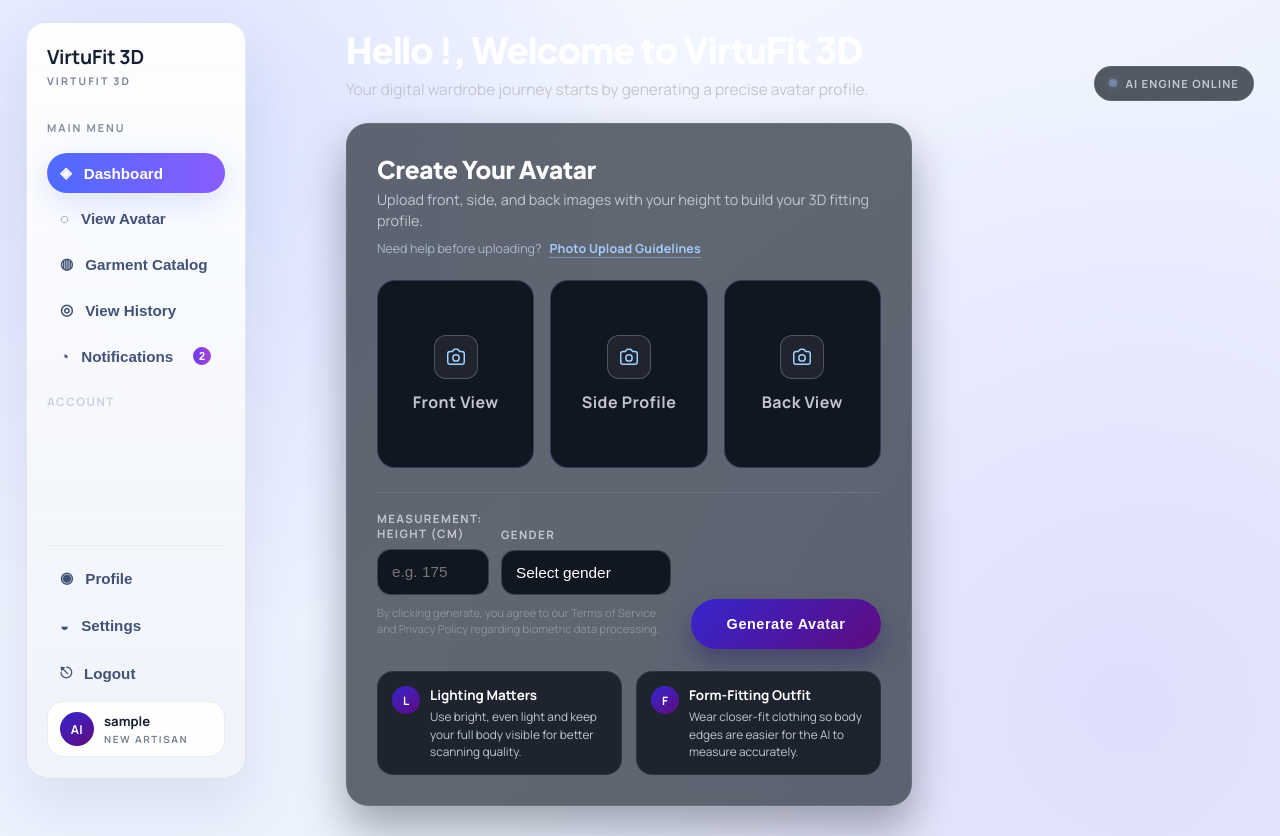
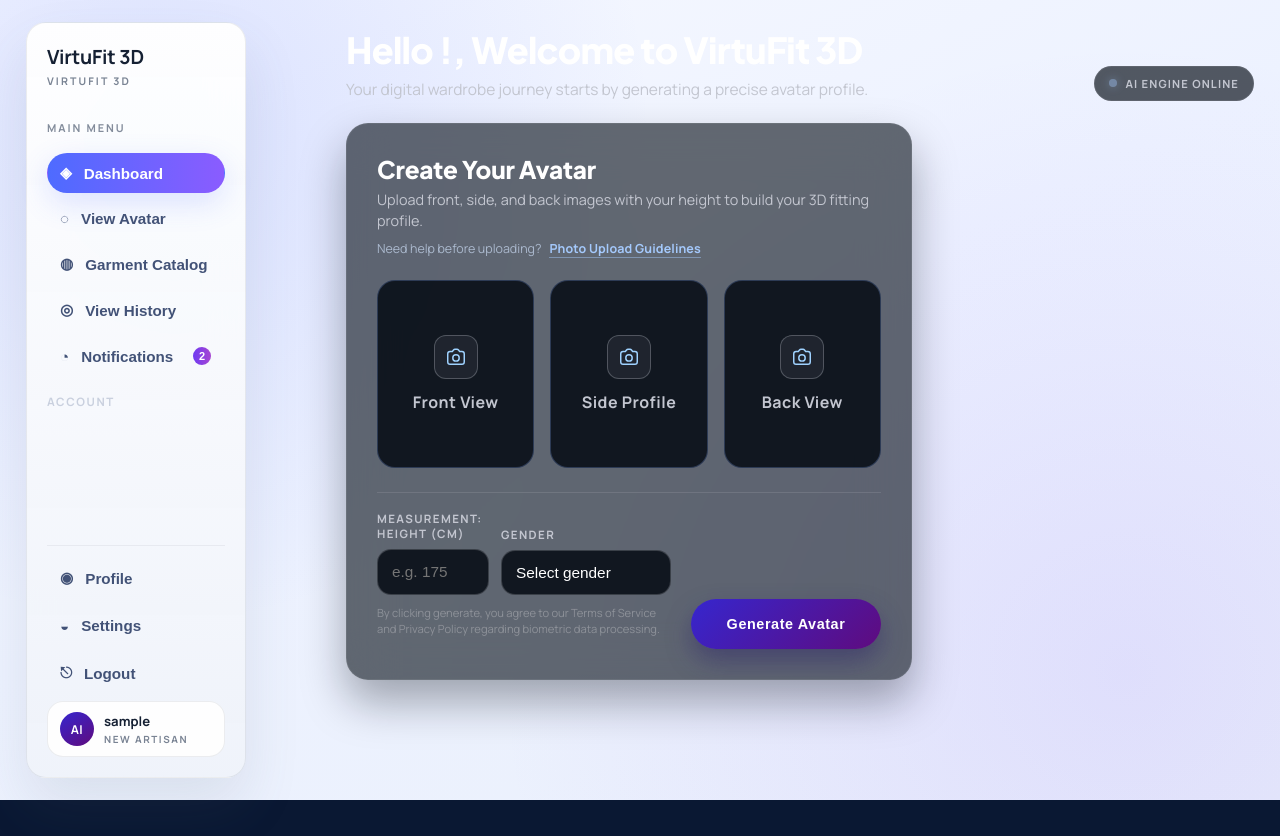
Before and after one commit to nethmaHarini/3d-virtual-tryon-system, a React (Vite) app in the folder frontend/: page /dashboard in a window 1280 px wide. After the commit the page ends 800 px from the top, so only its background shows below. Built offline with nearby package versions, Linux system fonts and the light colour scheme; no server answers; sample sign-in values are in the browser's storage.

Commit message:
refactor dashboard UI

```diff
--- a/frontend/src/Dashboard.jsx
+++ b/frontend/src/Dashboard.jsx
@@ -537,45 +537,11 @@ function Dashboard() {
       minWidth: 190,
       minHeight: 50,
     },
-    helperTips: {
-      marginTop: 22,
-      display: "grid",
-      gridTemplateColumns: "repeat(2, minmax(0, 1fr))",
-      gap: 14,
-    },
-    tipCard: {
-      padding: "14px 14px",
-      borderRadius: 16,
-      border: "1px solid rgba(255, 255, 255, 0.07)",
-      background: "rgba(8, 15, 24, 0.75)",
-      display: "flex",
-      gap: 10,
-      alignItems: "flex-start",
-    },
-    tipBadge: {
-      width: 28,
-      height: 28,
-      borderRadius: "999px",
-      flexShrink: 0,
-      display: "grid",
-      placeItems: "center",
-      color: "#ffffff",
-      fontSize: "0.72rem",
-      fontWeight: 800,
-      background: "linear-gradient(145deg, #3626ce 0%, #5f0b7e 100%)",
-    },
-    tipTitle: {
-      margin: 0,
-      color: "#ffffff",
-      fontSize: "0.84rem",
-      fontWeight: 700,
-    },
-    tipText: {
-      margin: "4px 0 0 0",
-      color: "#c3c6d0",
-      fontSize: "0.74rem",
-      lineHeight: 1.45,
-    },
+
+
+
+
+
     rightRail: {
       display: "flex",
       flexDirection: "column",
@@ -1174,7 +1140,6 @@ function Dashboard() {
           .controls-row {
             grid-template-columns: 1fr !important;
           }
-          .helper-grid,
           .catalog-grid {
             grid-template-columns: 1fr !important;
           }
@@ -1318,22 +1283,6 @@ function Dashboard() {
                 </button>
               </div>
 
-              <div style={styles.helperTips} className="helper-grid">
-                <div style={styles.tipCard}>
-                  <div style={styles.tipBadge}>L</div>
-                  <div>
-                    <p style={styles.tipTitle}>Lighting Matters</p>
-                    <p style={styles.tipText}>Use bright, even light and keep your full body visible for better scanning quality.</p>
-                  </div>
-                </div>
-                <div style={styles.tipCard}>
-                  <div style={styles.tipBadge}>F</div>
-                  <div>
-                    <p style={styles.tipTitle}>Form-Fitting Outfit</p>
-                    <p style={styles.tipText}>Wear closer-fit clothing so body edges are easier for the AI to measure accurately.</p>
-                  </div>
-                </div>
-              </div>
             </section>
 
             <div id="photo-upload-guidelines" className="guidelines-modal" aria-hidden="true">
```
